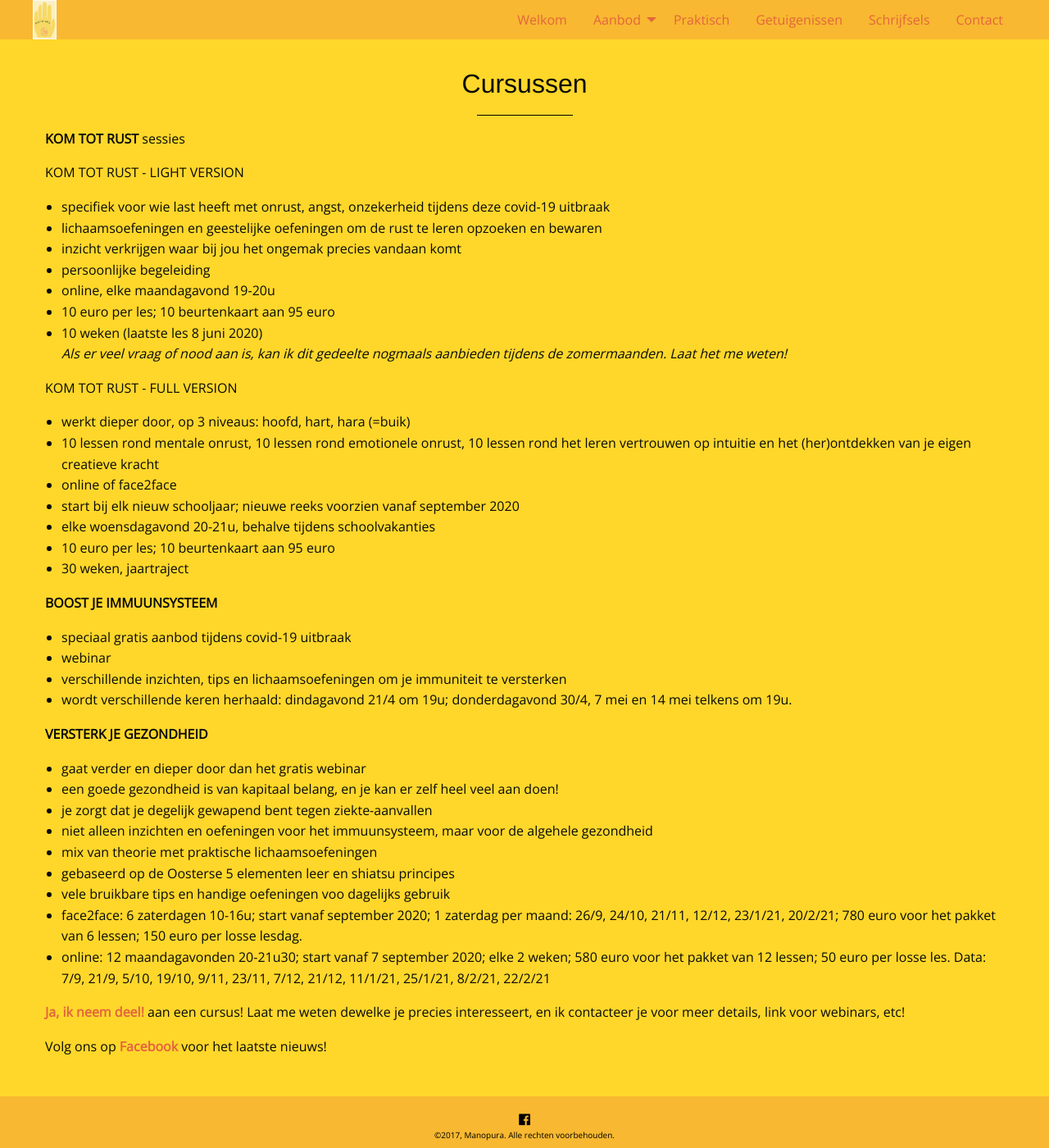
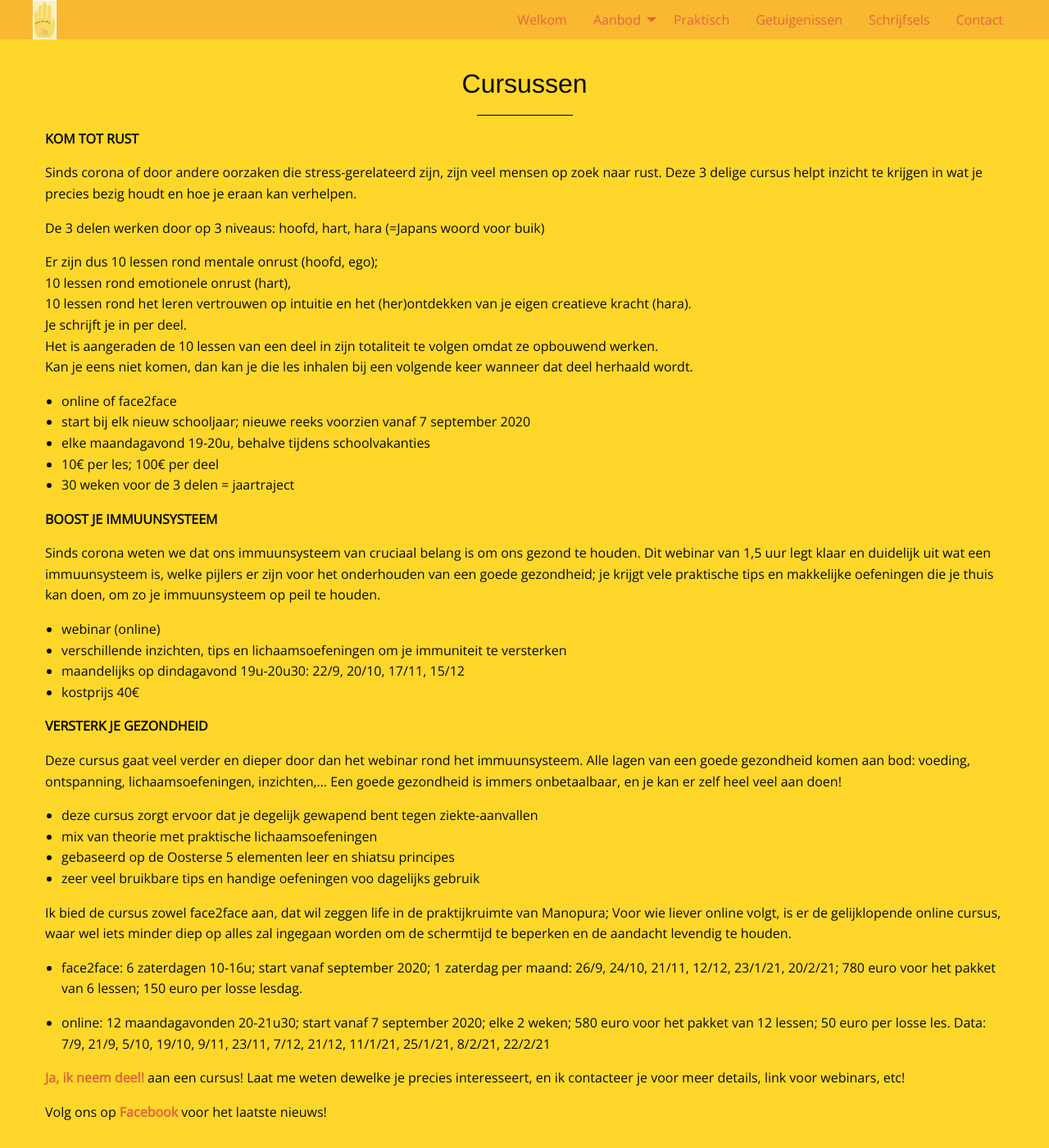
Before and after one commit to manopura/manopura.github.io, a Jekyll site: the page built from cursussen.md, in a window 1280 px wide and 1400 px high. Shown: the whole window at 82% size. Built offline with Jekyll 4.4.1, drawn with Linux system fonts in a browser that asks for light colours; nearby versions of some CDN libraries; our own code applies the rules of GitHub Pages for plain Markdown files.

Commit message:
Update cursussen.md

```diff
--- a/cursussen.md
+++ b/cursussen.md
@@ -4,45 +4,50 @@ menu: cursussen
 ---
 # Cursussen
 
-**KOM TOT RUST** sessies
+**KOM TOT RUST**
 
+Sinds corona of door andere oorzaken die stress-gerelateerd zijn, zijn veel mensen op zoek naar rust. Deze 3 delige cursus helpt inzicht te krijgen in wat je precies bezig houdt en hoe je eraan kan verhelpen.
 
-KOM TOT RUST - LIGHT VERSION
-- specifiek voor wie last heeft met onrust, angst, onzekerheid tijdens deze covid-19 uitbraak
-- lichaamsoefeningen en geestelijke oefeningen om de rust te leren opzoeken en bewaren
-- inzicht verkrijgen waar bij jou het ongemak precies vandaan komt
-- persoonlijke begeleiding
-- online, elke maandagavond 19-20u
-- 10 euro per les; 10 beurtenkaart aan 95 euro
-- 10 weken (laatste les 8 juni 2020)
-*Als er veel vraag of nood aan is, kan ik dit gedeelte nogmaals aanbieden tijdens de zomermaanden. Laat het me weten!*
+De 3 delen werken door op 3 niveaus: hoofd, hart, hara (=Japans woord voor buik)
 
-KOM TOT RUST - FULL VERSION
-- werkt dieper door, op 3 niveaus: hoofd, hart, hara (=buik)
-- 10 lessen rond mentale onrust, 10 lessen rond emotionele onrust, 10 lessen rond het leren vertrouwen op intuitie en het (her)ontdekken van je eigen creatieve kracht
+Er zijn dus 10 lessen rond mentale onrust (hoofd, ego);
+10 lessen rond emotionele onrust (hart),
+10 lessen rond het leren vertrouwen op intuitie en het (her)ontdekken van je eigen creatieve kracht (hara).
+Je schrijft je in per deel.
+Het is aangeraden de 10 lessen van een deel in zijn totaliteit te volgen omdat ze opbouwend werken.
+Kan je eens niet komen, dan kan je die les inhalen bij een volgende keer wanneer dat deel herhaald wordt.
+
 - online of face2face
-- start bij elk nieuw schooljaar; nieuwe reeks voorzien vanaf september 2020
-- elke woensdagavond 20-21u, behalve tijdens schoolvakanties
-- 10 euro per les; 10 beurtenkaart aan 95 euro
-- 30 weken, jaartraject
+- start bij elk nieuw schooljaar; nieuwe reeks voorzien vanaf 7 september 2020
+- elke maandagavond 19-20u, behalve tijdens schoolvakanties
+- 10€ per les; 100€ per deel
+- 30 weken voor de 3 delen = jaartraject
 
 
 **BOOST JE IMMUUNSYSTEEM**
-- speciaal gratis aanbod tijdens covid-19 uitbraak
-- webinar
+
+Sinds corona weten we dat ons immuunsysteem van cruciaal belang is om ons gezond te houden. Dit webinar van 1,5 uur legt klaar en duidelijk uit wat een immuunsysteem is, welke pijlers er zijn voor het onderhouden van een goede gezondheid; je krijgt vele praktische tips en makkelijke oefeningen die je thuis kan doen, om zo je immuunsysteem op peil te houden.
+
+- webinar (online)
 - verschillende inzichten, tips en lichaamsoefeningen om je immuniteit te versterken
-- wordt verschillende keren herhaald: dindagavond 21/4 om 19u; donderdagavond 30/4, 7 mei en 14 mei telkens om 19u.
+- maandelijks op dindagavond 19u-20u30: 22/9, 20/10, 17/11, 15/12
+- kostprijs 40€
 
 
 **VERSTERK JE GEZONDHEID**
-- gaat verder en dieper door dan het gratis webinar
-- een goede gezondheid is van kapitaal belang, en je kan er zelf heel veel aan doen!
-- je zorgt dat je degelijk gewapend bent tegen ziekte-aanvallen
-- niet alleen inzichten en oefeningen voor het immuunsysteem, maar voor de algehele gezondheid
+
+Deze cursus gaat veel verder en dieper door dan het webinar rond het immuunsysteem. Alle lagen van een goede gezondheid komen aan bod: voeding, ontspanning, lichaamsoefeningen, inzichten,... Een goede gezondheid is immers onbetaalbaar, en je kan er zelf heel veel aan doen!
+
+- deze cursus zorgt ervoor dat je degelijk gewapend bent tegen ziekte-aanvallen
 - mix van theorie met praktische lichaamsoefeningen
 - gebaseerd op de Oosterse 5 elementen leer en shiatsu principes
-- vele bruikbare tips en handige oefeningen voo dagelijks gebruik
+- zeer veel bruikbare tips en handige oefeningen voo dagelijks gebruik
+
+Ik bied de cursus zowel face2face aan, dat wil zeggen life in de praktijkruimte van Manopura;
+Voor wie liever online volgt, is er de gelijklopende online cursus, waar wel iets minder diep op alles zal ingegaan worden om de schermtijd te beperken en de aandacht levendig te houden.
+
 - face2face: 6 zaterdagen 10-16u; start vanaf september 2020; 1 zaterdag per maand: 26/9, 24/10, 21/11, 12/12, 23/1/21, 20/2/21; 780 euro voor het pakket van 6 lessen; 150 euro per losse lesdag.
+
 - online: 12 maandagavonden 20-21u30; start vanaf 7 september 2020; elke 2 weken; 580 euro voor het pakket van 12 lessen; 50 euro per losse les. Data: 7/9, 21/9, 5/10, 19/10, 9/11, 23/11, 7/12, 21/12, 11/1/21, 25/1/21, 8/2/21, 22/2/21
 
 
```
